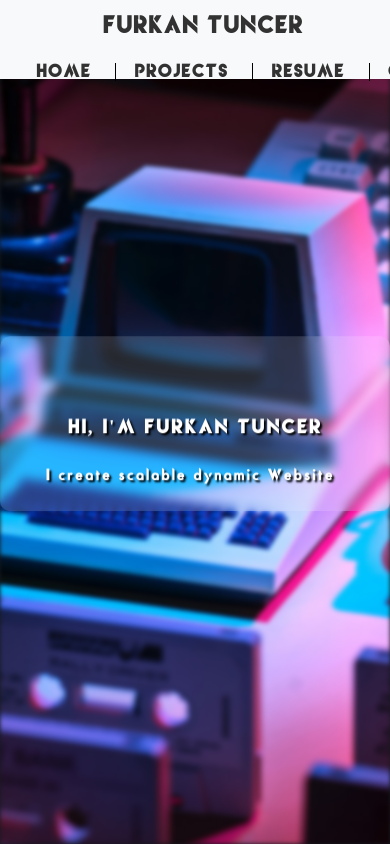
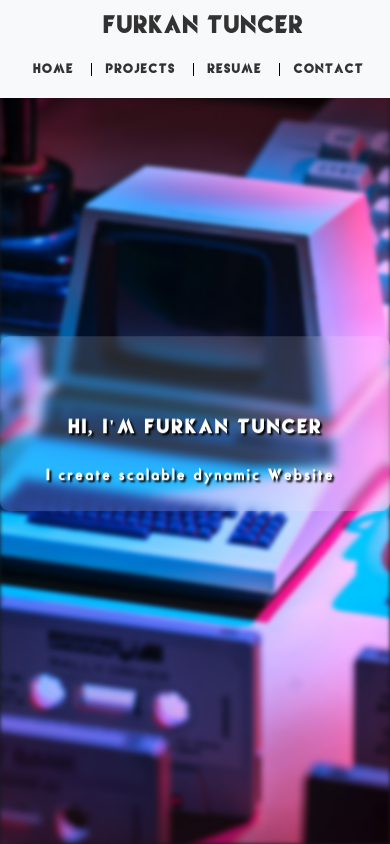
Before and after one commit to furkantunc3r/furkantunc3r.github.io, a plain HTML site: page index.html in a window 390 px wide. Shown: the top 844 px of the page. Drawn offline with Linux system fonts and the light colour scheme.

Commit message:
IndexTest

```diff
--- a/index.html
+++ b/index.html
@@ -2,11 +2,12 @@
 <html>
 
 <head>
+        <meta content="width=device-width, initial-scale=1" name="viewport" />
+        <link rel="stylesheet" href="./style.css">
         <link rel="preconnect" href="https://fonts.googleapis.com">
         <link rel="preconnect" href="https://fonts.gstatic.com" crossorigin>
         <link href="https://fonts.googleapis.com/css2?family=Oswald:wght@200&family=Young+Serif&display=swap"
                 rel="stylesheet">
-        <link rel="stylesheet" href="./style.css">
 </head>
 
 <body>
--- a/style.css
+++ b/style.css
@@ -478,8 +478,6 @@ footer {
         margin-left: 0px;
     }
 
-    /* ////////////////////// */
-
     #intro {
         margin: unset;
         padding-bottom: 30px;
@@ -529,10 +527,9 @@ footer {
         margin-top: 70px;
     }
 
-    /* ////////////////////// */
-
     .Rights {
         text-indent: unset;
+        padding-top: 1px;
         letter-spacing: 2px;
     }
 }
@@ -542,7 +539,7 @@ footer {
     #header {
         display: block;
         text-align: center;
-        height: 15vw;
+        height: 20vw;
     }
 
     .navme {
@@ -552,7 +549,8 @@ footer {
     }
 
     .navigate {
-        text-wrap: nowrap;
+        font-size: small;
+        text-wrap: wrap;
     }
 
     #header ul {
```
Also changed, not shown: contact.html (+3 -2 lines), projects.html (+3 -2 lines), resume.html (+3 -2 lines).
